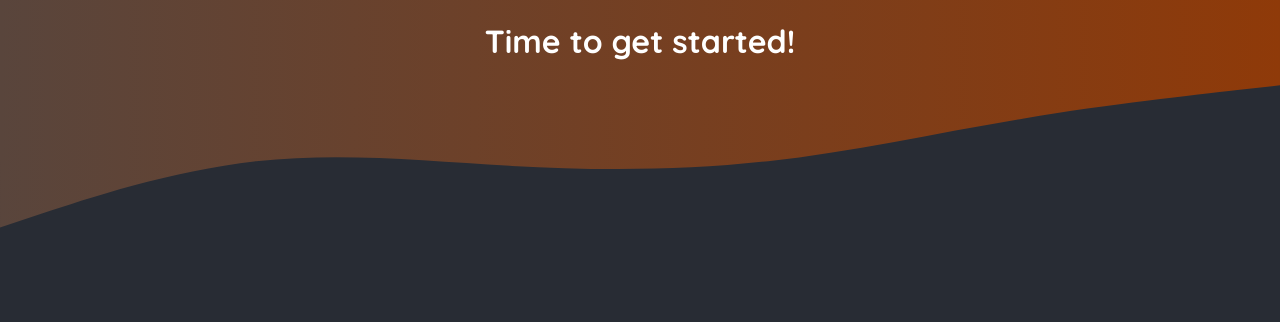
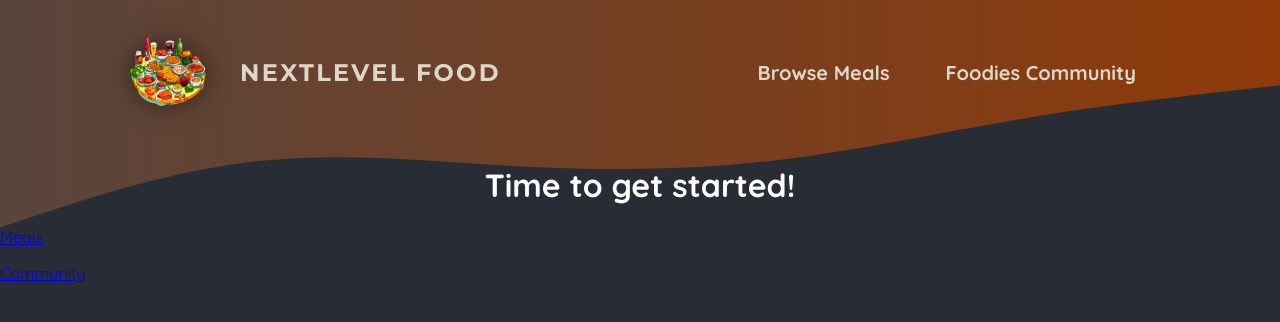
Before and after one commit to amirhosseinsalehpour/foodies, a Next.js app: page / in a window 1280 px wide. Shown: the top 322 px of the page. Built offline with nearby package versions, Linux system fonts and the light colour scheme.

Commit message:
create header and style

```diff
--- /dev/null
+++ b/app/community/page.js
@@ -0,0 +1,3 @@
+export default function Community() {
+  return <h1>Community</h1>;
+}
--- a/app/layout.js
+++ b/app/layout.js
@@ -1,8 +1,9 @@
-import './globals.css';
+import MainHeader from "@/components/main-header";
+import "./globals.css";
 
 export const metadata = {
-  title: 'NextLevel Food',
-  description: 'Delicious meals, shared by a food-loving community.',
+  title: "NextLevel Food",
+  description: "Delicious meals, shared by a food-loving community.",
 };
 
 export default function RootLayout({ children }) {
@@ -15,11 +16,11 @@
               <linearGradient id="gradient" x1="0%" y1="0%" x2="100%" y2="0%">
                 <stop
                   offset="0%"
-                  style={{ stopColor: '#59453c', stopOpacity: '1' }}
+                  style={{ stopColor: "#59453c", stopOpacity: "1" }}
                 />
                 <stop
                   offset="100%"
-                  style={{ stopColor: '#8f3a09', stopOpacity: '1' }}
+                  style={{ stopColor: "#8f3a09", stopOpacity: "1" }}
                 />
               </linearGradient>
             </defs>
@@ -29,7 +30,7 @@
             ></path>
           </svg>
         </div>
-
+        <MainHeader/>
         {children}
       </body>
     </html>
--- /dev/null
+++ b/app/meals/[mealSlug]/page.js
@@ -0,0 +1,3 @@
+export default function MealsDetailsPage() {
+  return <h1>Meals Details</h1>;
+}
--- /dev/null
+++ b/app/meals/share/page.js
@@ -0,0 +1,3 @@
+export default function ShareMealsPage() {
+  return <h1>Share Page</h1>;
+}
--- a/app/page.js
+++ b/app/page.js
@@ -1,9 +1,17 @@
+import Link from "next/link";
+
 export default function Home() {
   return (
     <main>
-      <h1 style={{ color: 'white', textAlign: 'center' }}>
+      <h1 style={{ color: "white", textAlign: "center" }}>
         Time to get started!
       </h1>
+      <p>
+        <Link href="/meals">Meals</Link>
+      </p>
+      <p>
+        <Link href="/community">Community</Link>
+      </p>
     </main>
   );
 }
--- /dev/null
+++ b/components/main-header.js
@@ -0,0 +1,24 @@
+import Link from "next/link";
+import LogoImg from "@/assets/logo.png";
+import classes from "./main-header.module.css";
+export default function MainHeader() {
+  return (
+    <header className={classes.header}>
+      <Link href="/" className={classes.logo}>
+        <img src={LogoImg.src} alt="logo" />
+        NextLevel Food
+      </Link>
+
+      <nav className={classes.nav}>
+        <ul>
+          <li>
+            <Link href="/meals">Browse Meals</Link>
+          </li>
+          <li>
+            <Link href="/community">Foodies Community</Link>
+          </li>
+        </ul>
+      </nav>
+    </header>
+  );
+}
--- /dev/null
+++ b/components/main-header.module.css
@@ -0,0 +1,67 @@
+.header {
+  display: flex;
+  justify-content: space-between;
+  align-items: center;
+  padding: 2rem 1rem;
+}
+
+@media (min-width: 768px) {
+  .header {
+    padding: 2rem 10%;
+  }
+}
+
+.nav ul {
+  list-style: none;
+  margin: 0;
+  padding: 0;
+  display: flex;
+  gap: 1.5rem;
+  /* font-family: 'Montserrat', sans-serif; */
+  font-size: 1.25rem;
+}
+
+.nav a {
+  text-decoration: none;
+  color: #ddd6cb;
+  font-weight: bold;
+  padding: 0.5rem 1rem;
+  border-radius: 0.5rem;
+}
+
+.nav a:hover,
+.nav a:active {
+  background: linear-gradient(90deg, #ff8a05, #f9b331);
+  background-clip: text;
+  -webkit-background-clip: text;
+  -webkit-text-fill-color: transparent;
+  text-shadow: 0 0 18px rgba(248, 190, 42, 0.8);
+}
+
+.active {
+  background: linear-gradient(90deg, #ff8a05, #f9b331);
+  background-clip: text;
+  -webkit-background-clip: text;
+  -webkit-text-fill-color: transparent;
+}
+
+.logo {
+  display: flex;
+  align-items: center;
+  justify-content: center;
+  gap: 2rem;
+  text-decoration: none;
+  color: #ddd6cb;
+  font-weight: bold;
+  font-family: 'Montserrat', sans-serif;
+  letter-spacing: 0.15rem;
+  text-transform: uppercase;
+  font-size: 1.5rem;
+}
+
+.logo img {
+  width: 5rem;
+  height: 5rem;
+  object-fit: contain;
+  filter: drop-shadow(0 0 0.75rem rgba(0, 0, 0, 0.5));
+}
```
Also changed, not shown: app/meals/page.js (added, +10 -0 lines).
